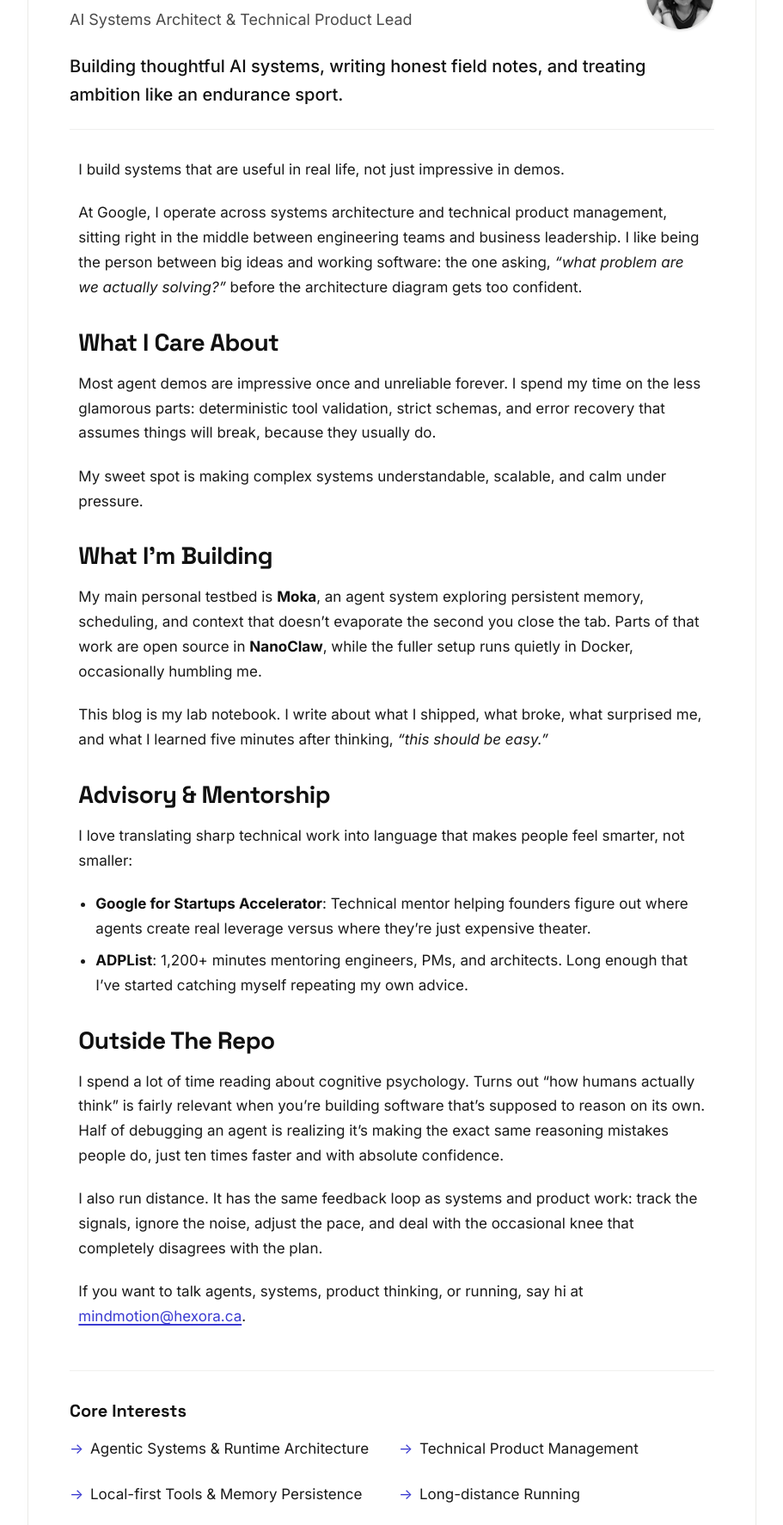
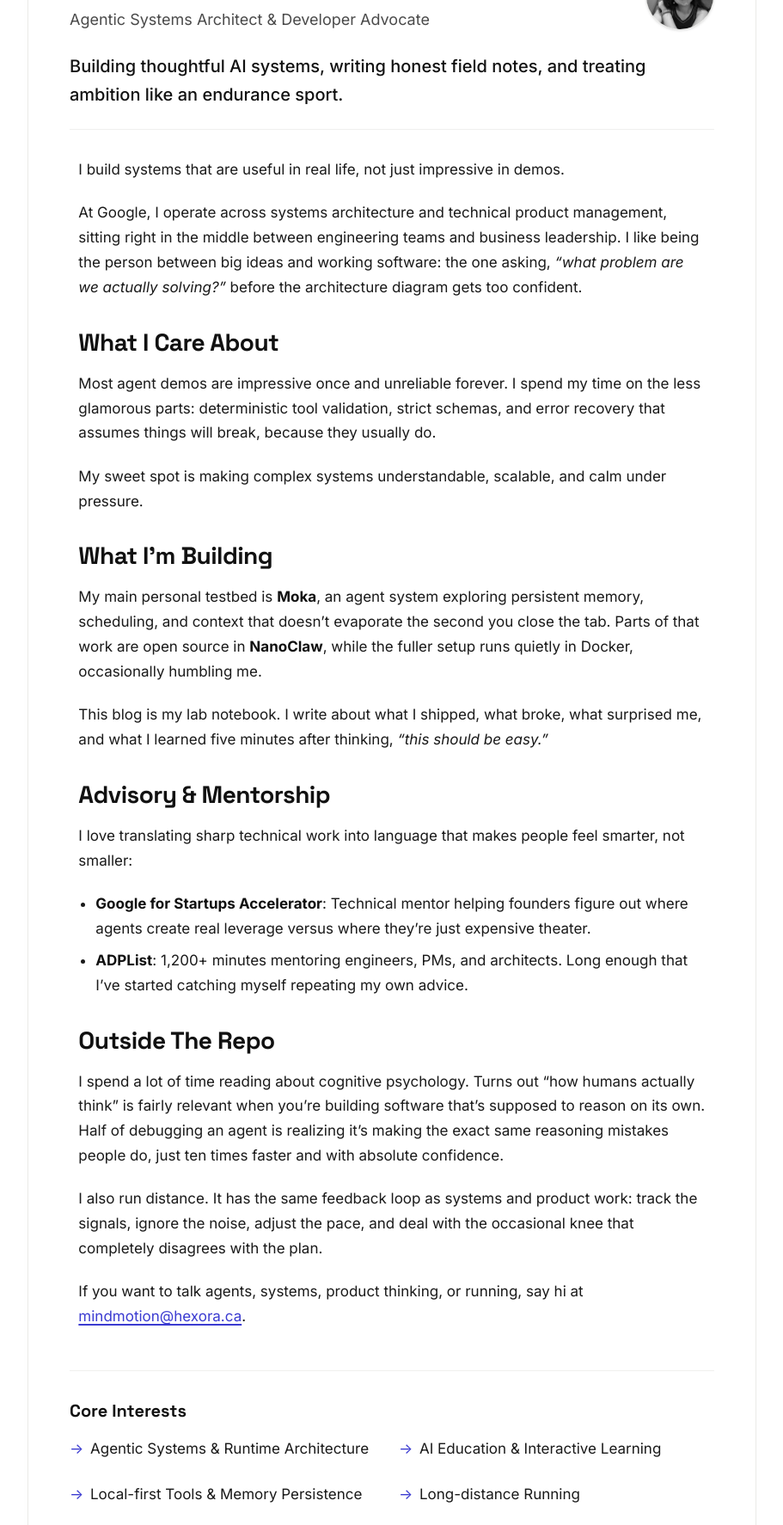
Before and after one commit to mmaryam2020/blog, an Astro site: page /about in a window 1280 px wide. Shown: the part 286-2060 px from the top of the page at 86% size, without its empty margins (184-1095 px from the left). Built offline with nearby package versions, Linux system fonts and the light colour scheme; Astro itself is replaced by a stand-in of ours.

Commit message:
feat: update role to Developer Advocate and interests to AI Education

```diff
--- a/src/content/about/me.md
+++ b/src/content/about/me.md
@@ -1,7 +1,7 @@
 ---
 title: "Meet Maryam Moadeli"
 name: "Maryam Moadeli"
-role: "AI Systems Architect & Technical Product Lead"
+role: "Agentic Systems Architect & Developer Advocate"
 avatarText: "M"
 avatarImage: "/maryam_bw.jpg"
 github: "https://github.com/mmaryam2020"
@@ -10,7 +10,7 @@ linkedin: "https://www.linkedin.com/in/maryammo/"
 email: "mindmotion@hexora.ca"
 interests:
   - "Agentic Systems & Runtime Architecture"
-  - "Technical Product Management"
+  - "AI Education & Interactive Learning"
   - "Local-first Tools & Memory Persistence"
   - "Long-distance Running"
 ---
```
